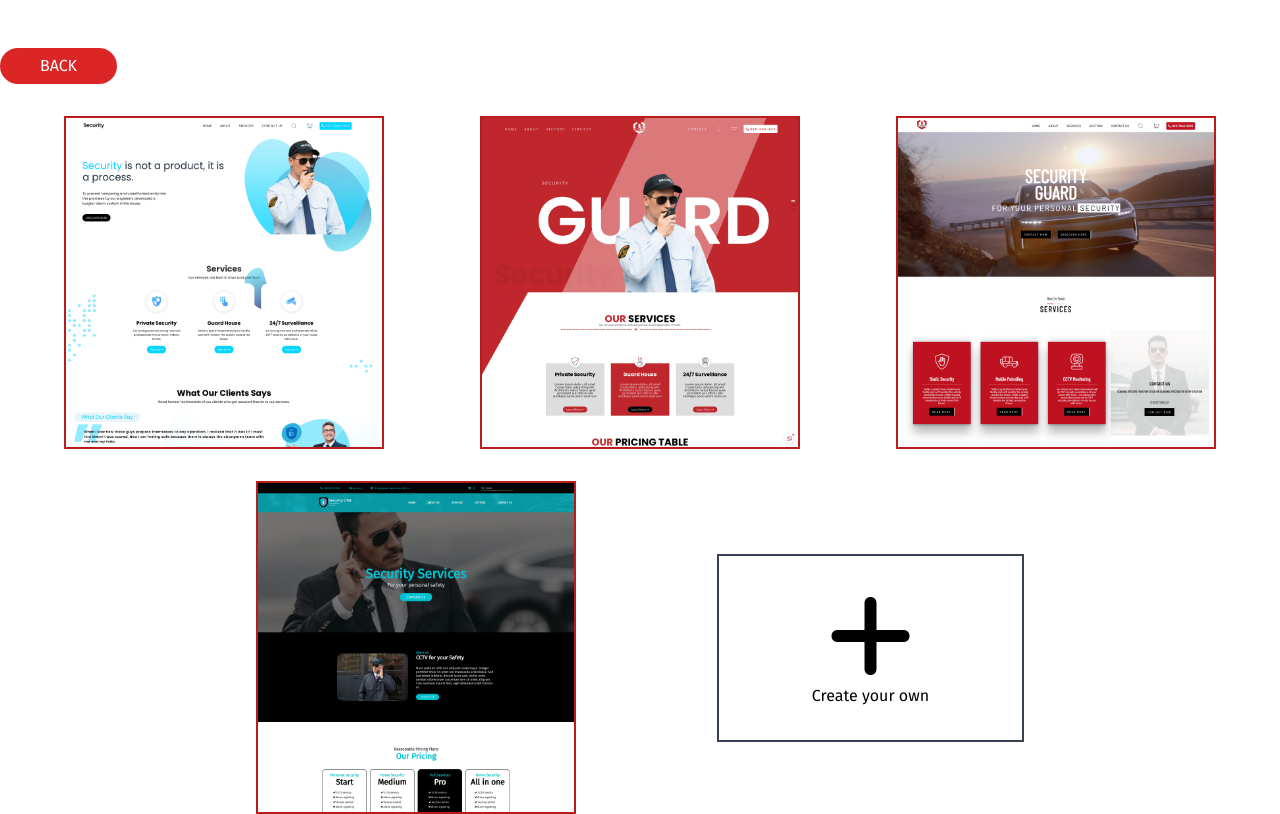
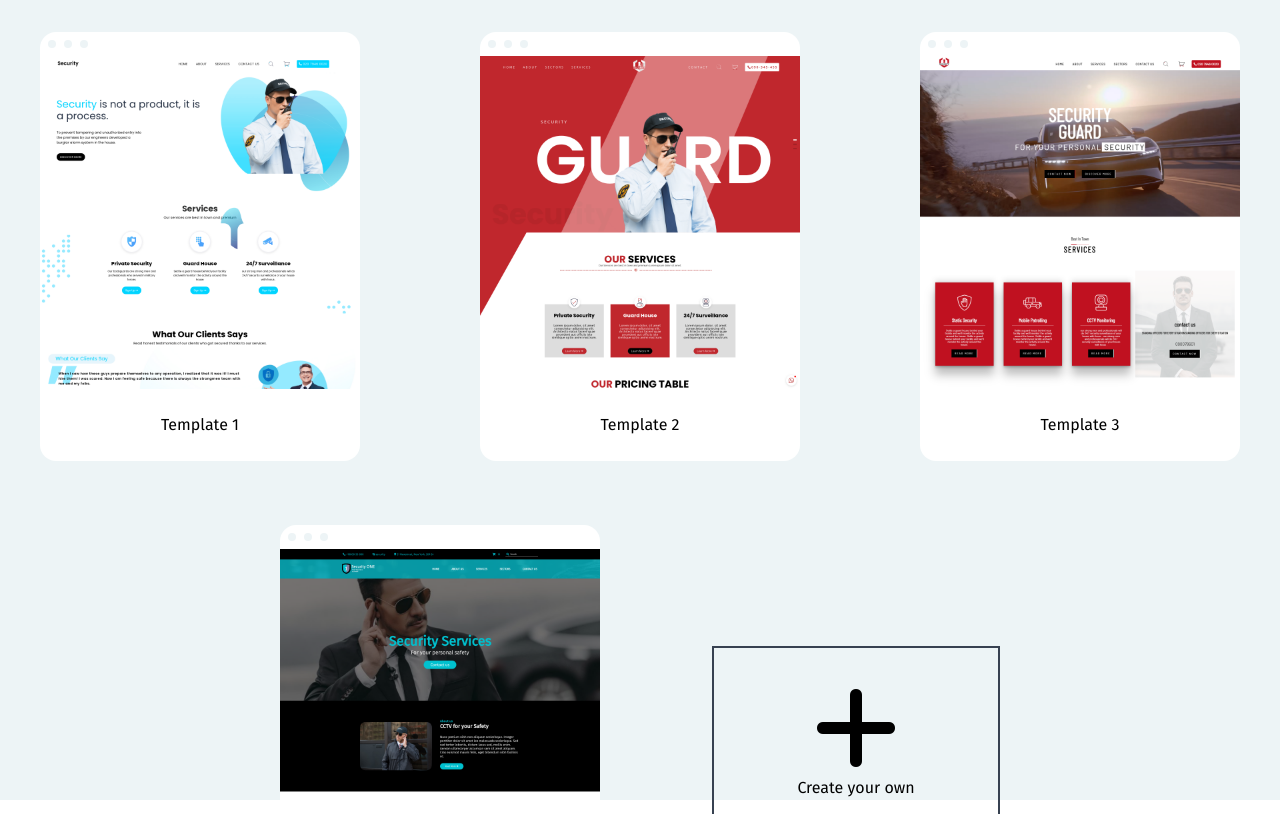
Before and after one commit to ahsan2882/React-website-builder, a React (Create React App) app: page /select-template in a window 1280 px wide. Shown: the top 814 px of the page. Built offline with nearby package versions, Linux system fonts and the light colour scheme.

Commit message:
files updated 2/10/21 9:20PM

```diff
--- a/src/App.js
+++ b/src/App.js
@@ -14,8 +14,9 @@ import Template4Page from './template4components/Template4Page'
 export default function App() {
 
   const [temp, setTemp] = useState(0);
-  function switchTemp(){
-    switch (temp) {
+  const [val, setVal] = useState(0);
+  var template;
+  switch (val) {
     case 1:
       template = <Template1Page />
       break;
@@ -31,11 +32,10 @@ export default function App() {
     default:
       template = <h2>Please Create a Template</h2>
   }
-  }
-  var template;
+
   useEffect(() => {
-    console.log("CurrentTemp: ", temp);
-  }, [temp]);
+    console.log("CurrentTemp: ", val);
+  }, [val]);
 
   return (
     <Router>
@@ -47,7 +47,7 @@ export default function App() {
           <PageSelectionScreen setTemp={setTemp}/>
         </Route>
         <Route exact path='/edit'>
-          <EditScreen temp={temp} previewTemp={() => switchTemp()}/>
+          <EditScreen temp={temp} previewTemp={setVal}/>
         </Route>
         <Route exact path='/preview'>
           {template}
--- a/src/editorScreen/EditScreen.js
+++ b/src/editorScreen/EditScreen.js
@@ -5,10 +5,11 @@ import FooterEdit from './FooterEdit'
 
 export default function EditScreen({temp, previewTemp}) {
     const [defWidth, setWidth] = useState(window.innerWidth);
-
+    const tempN = temp;
+    previewTemp(tempN);
     return (
         <>
-            <HeaderEdit setWidth={setWidth} previewTempV={previewTemp}/>
+            <HeaderEdit setWidth={setWidth}/>
             <ContainerEdit defWidth={defWidth} templateNum={temp}/>
             <FooterEdit/>
         </>
--- a/src/editorScreen/HeaderEdit.js
+++ b/src/editorScreen/HeaderEdit.js
@@ -2,7 +2,7 @@ import React from 'react'
 import HeaderEditCss from './HeaderEdit.module.css'
 import { Link } from 'react-router-dom';
 
-export default function Header({ setWidth, previewTempV}) {
+export default function Header({ setWidth}) {
     return (
         <div className={`flex justify-between items-center border-b-2 border-gray-100 py-6 ${HeaderEditCss['max-w-7xl']} mx-auto px-4 bg-white fixed z-50 w-full top-0`}>
             <div className="flex justify-start">
@@ -26,7 +26,7 @@ export default function Header({ setWidth, previewTempV}) {
                     {/* <i class="far fa-save icon-mob "></i> */}
                     <i className={`far fa-save ${HeaderEditCss['icon-mob']}`}></i>
                 </button>
-                <Link className="whitespace-nowrap text-base font-medium text-gray-500 hover:text-gray-900 space-x-10" onClick={() =>  previewTempV() } target='_blank' rel='noopener noreferrer' to='/preview'>
+                <Link className="whitespace-nowrap text-base font-medium text-gray-500 hover:text-gray-900 space-x-10" target='_blank' rel='noopener noreferrer' to='/preview'>
                     {/* <i className="far fa-eye icon-mob "></i> */}
                     <i className={`far fa-eye ${HeaderEditCss['icon-mob']}`}></i>
                 </Link>
--- /dev/null
+++ b/src/myComponents/PageSelection.module.css
@@ -0,0 +1,30 @@
+.page {
+    background-color: #edf4f6;
+    box-sizing: border-box;
+    height: 100vh;
+}
+
+.topBarWrap {
+    width: 75rem;
+}
+
+.bottomBarWrap {
+    width: 45rem;
+}
+
+.dot {
+    width: 0.5rem;
+    height: 0.5rem;
+    border-radius: 50%;
+    background-color: #edf4f6;
+
+}
+
+.tempWrap {
+    transition: all .25s ease;
+}
+
+.tempWrap:hover {
+    box-shadow: 0px 10px 20px 10px #DFEBEE;
+    transform: translateY(-2rem);
+}
--- a/src/myComponents/PageSelectionScreen.js
+++ b/src/myComponents/PageSelectionScreen.js
@@ -4,39 +4,100 @@ import temp2 from '../assets/templateSelectionImages/template02.png';
 import temp3 from '../assets/templateSelectionImages/template03.png';
 import temp4 from '../assets/templateSelectionImages/template04.png';
 import { Link } from 'react-router-dom';
+import PageSelCss from './PageSelection.module.css'
 
-export default function PageSelectionScreen({setTemp}) {
+export default function PageSelectionScreen({ setTemp }) {
     return (
         <>
-            <header className="max-w-7xl mx-auto mt-12">
+            <div className={`${PageSelCss.page}`}>
+                {/* <div className="max-w-7xl mx-auto my-0 pt-12">
                     <Link to="/">
-                    <button className="flex justify-center items-center py-1.5 px-10 bg-red-600 text-white rounded-3xl my-1">BACK</button>
+                        <button className="flex justify-center items-center py-1.5 px-10 bg-red-600 text-white rounded-3xl">BACK</button>
                     </Link>
-            </header>
-            <div className="max-w-6xl my-8 mx-auto">
+                </div> */}
+                <div>
+                    <div className="overflow-y-hidden flex flex-col my-auto">
+                        <div className={`my-8 mx-auto ${PageSelCss.topBarWrap}`}>
                             <div className="flex justify-between items-stretch w-full">
-                    <div className="border-2 border-red-700 w-80">
+                                <div className={`bg-white rounded-2xl ${PageSelCss.tempWrap}`}>
                                     <Link to="/edit" onClick={() => setTemp(1)}>
+                                        <div className="flex py-2 ml-1">
+                                            <div className={`${PageSelCss.dot} mx-1`}></div>
+                                            <div className={`${PageSelCss.dot} mx-1`}></div>
+                                            <div className={`${PageSelCss.dot} mx-1`}></div>
+                                        </div>
+                                        <div className="w-80">
+
                                             <img src={temp1} alt="template 1" />
+
+                                        </div>
+                                        <div className="py-6 text-center">
+                                            <h3>Template 1</h3>
+                                        </div>
                                     </Link>
                                 </div>
-                    <div className="w-80 border-2 border-red-700">
+                                {/* <div className="w-80">
                                     <Link to='/edit' onClick={() => setTemp(2)}>
                                         <img src={temp2} alt="template 2" />
                                     </Link>
+                                </div> */}
+                                <div className={`bg-white rounded-2xl ${PageSelCss.tempWrap}`}>
+                                    <Link to="/edit" onClick={() => setTemp(2)}>
+                                        <div className="flex py-2 ml-1">
+                                            <div className={`${PageSelCss.dot} mx-1`}></div>
+                                            <div className={`${PageSelCss.dot} mx-1`}></div>
+                                            <div className={`${PageSelCss.dot} mx-1`}></div>
                                         </div>
-                    <div className="w-80 border-2 border-red-700">
+                                        <div className="w-80">
+                                            <img src={temp2} alt="template 2" />
+                                        </div>
+                                        <div className="py-6 text-center">
+                                            <h3>Template 2</h3>
+                                        </div>
+                                    </Link>
+                                </div>
+                                {/* <div className="w-80">
                                     <Link to='/edit' onClick={() => setTemp(3)}>
                                         <img src={temp3} alt="template 3" />
+                                    </Link>
+                                </div> */}
+                                <div className={`bg-white rounded-2xl ${PageSelCss.tempWrap}`}>
+                                    <Link to="/edit" onClick={() => setTemp(3)}>
+                                        <div className="flex py-2 ml-1">
+                                            <div className={`${PageSelCss.dot} mx-1`}></div>
+                                            <div className={`${PageSelCss.dot} mx-1`}></div>
+                                            <div className={`${PageSelCss.dot} mx-1`}></div>
+                                        </div>
+                                        <div className="w-80">
+                                            <img src={temp3} alt="template 3" />
+                                        </div>
+                                        <div className="py-6 text-center">
+                                            <h3>Template 3</h3>
+                                        </div>
                                     </Link>
                                 </div>
                             </div>
                         </div>
-            <div className="max-w-3xl my-8 mx-auto">
+                        <div className={`my-8 mx-auto ${PageSelCss.bottomBarWrap}`}>
                             <div className="flex justify-between items-center w-full">
-                    <div className="border-2 border-red-700 w-80">
+                                {/* <div className="w-80">
                                     <Link to='/edit' onClick={() => setTemp(4)}>
                                         <img src={temp4} alt="template 4" />
+                                    </Link>
+                                </div> */}
+                                <div className={`bg-white rounded-2xl ${PageSelCss.tempWrap}`}>
+                                    <Link to="/edit" onClick={() => setTemp(4)}>
+                                        <div className="flex py-2 ml-1">
+                                            <div className={`${PageSelCss.dot} mx-1`}></div>
+                                            <div className={`${PageSelCss.dot} mx-1`}></div>
+                                            <div className={`${PageSelCss.dot} mx-1`}></div>
+                                        </div>
+                                        <div className="w-80">
+                                            <img src={temp4} alt="template 4" />
+                                        </div>
+                                        <div className="py-6 text-center">
+                                            <h3>Template 4</h3>
+                                        </div>
                                     </Link>
                                 </div>
                                 <div className="border-2 border-gray-700 flex flex-col justify-center items-center w-2/5">
@@ -49,6 +110,9 @@ export default function PageSelectionScreen({setTemp}) {
                                 </div>
                             </div>
                         </div>
+                    </div>
+                </div>
+            </div>
         </>
     )
 }
```
Lines whose indentation alone changed are shown as unchanged.
